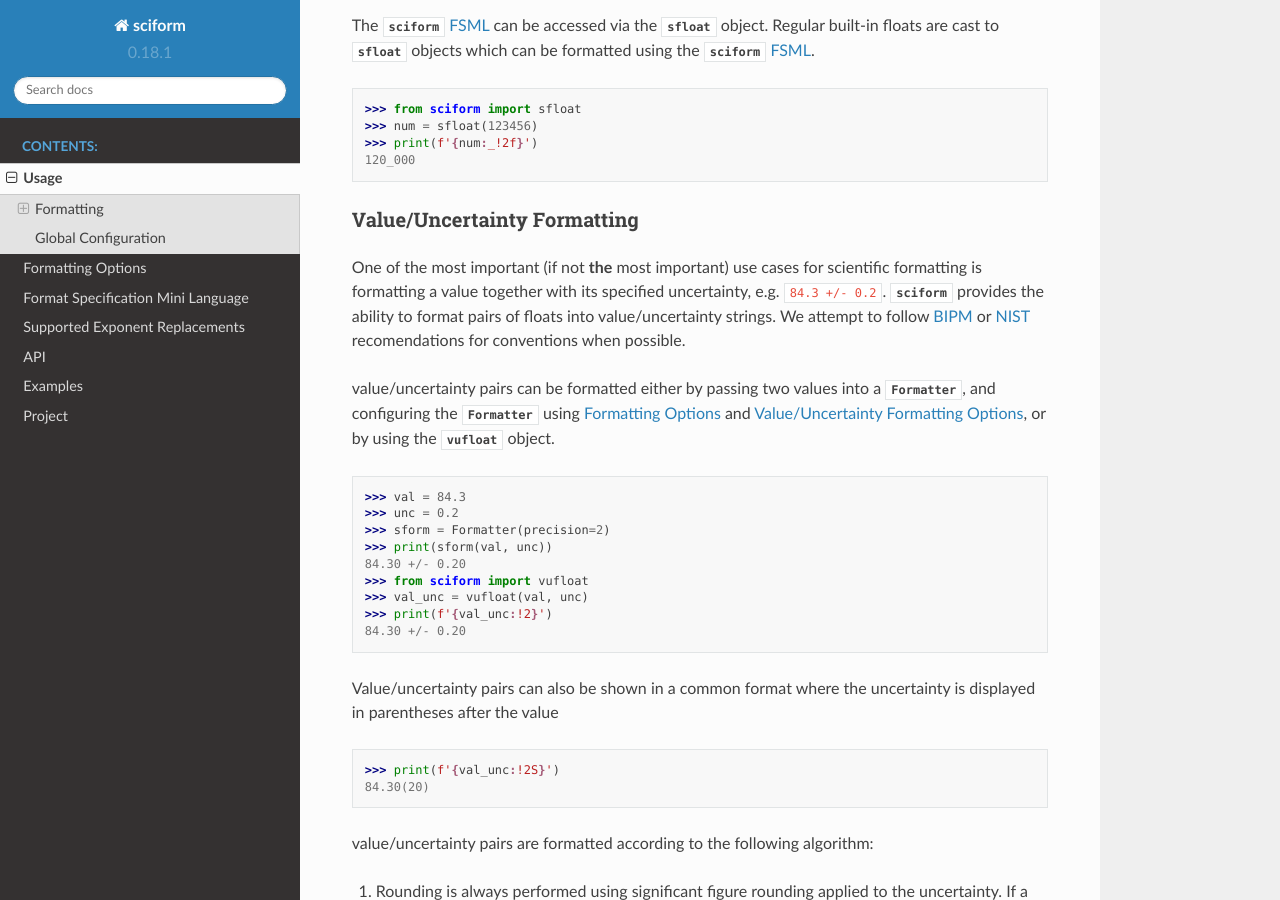
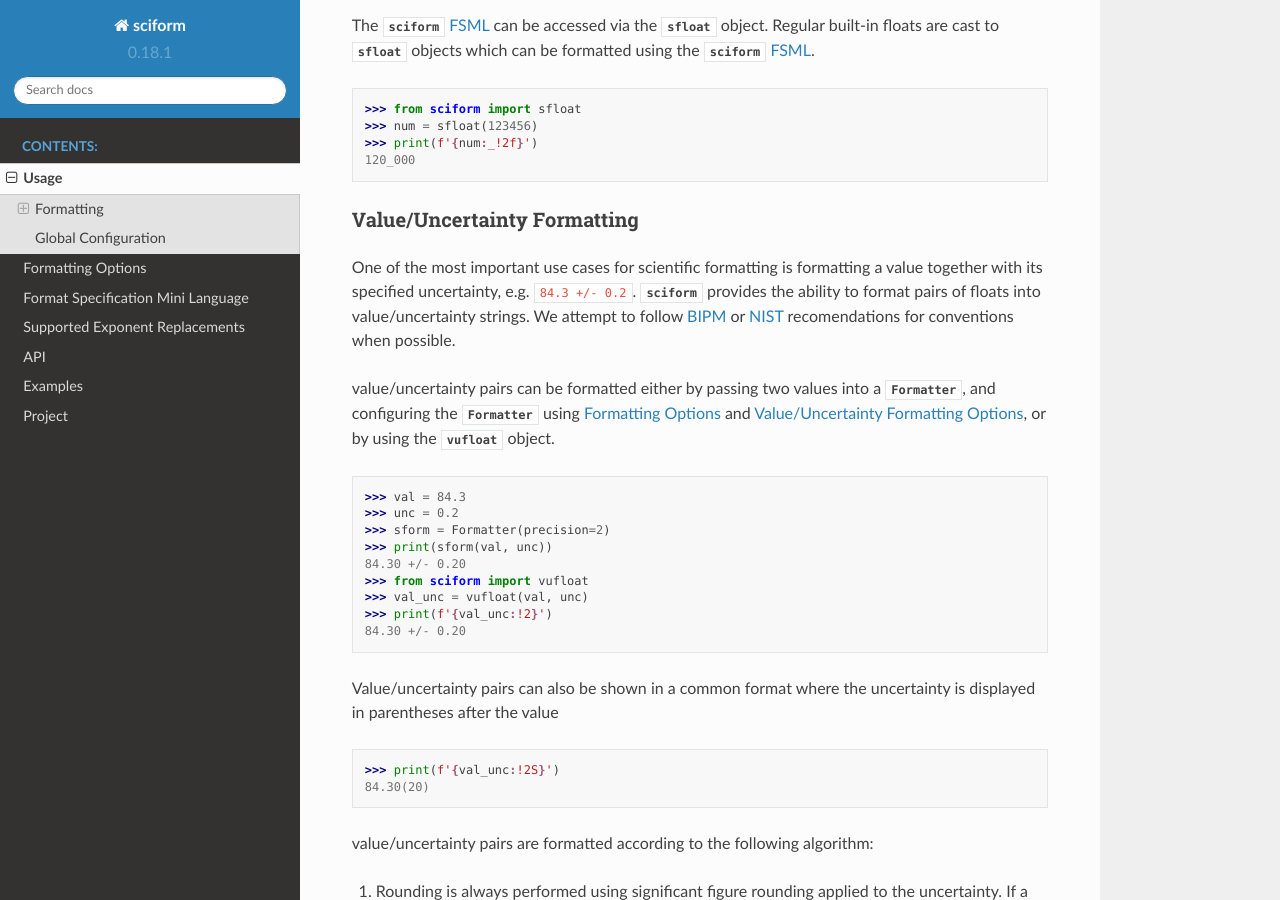
Before and after one commit to jagerber48/sciform, a Sphinx documentation site: the page built from docs/source/usage.rst, in a window 1280 px wide and 900 px high, scrolled down 725 px. Built offline with Sphinx 7.4.7 and the Read the Docs theme 2.0.0, drawn with Linux system fonts in a browser that asks for light colours.

Commit message:
language

```diff
--- a/docs/source/usage.rst
+++ b/docs/source/usage.rst
@@ -51,9 +51,9 @@ formatted using the :mod:`sciform` :ref:`FSML <fsml>`.
 Value/Uncertainty Formatting
 ----------------------------
 
-One of the most important (if not **the** most important) use cases for
-scientific formatting is formatting a value together with its specified
-uncertainty, e.g. ``84.3 +/- 0.2``.
+One of the most important use cases for scientific formatting is
+formatting a value together with its specified uncertainty, e.g.
+``84.3 +/- 0.2``.
 :mod:`sciform` provides the ability to format pairs of floats into
 value/uncertainty strings.
 We attempt to follow
```
